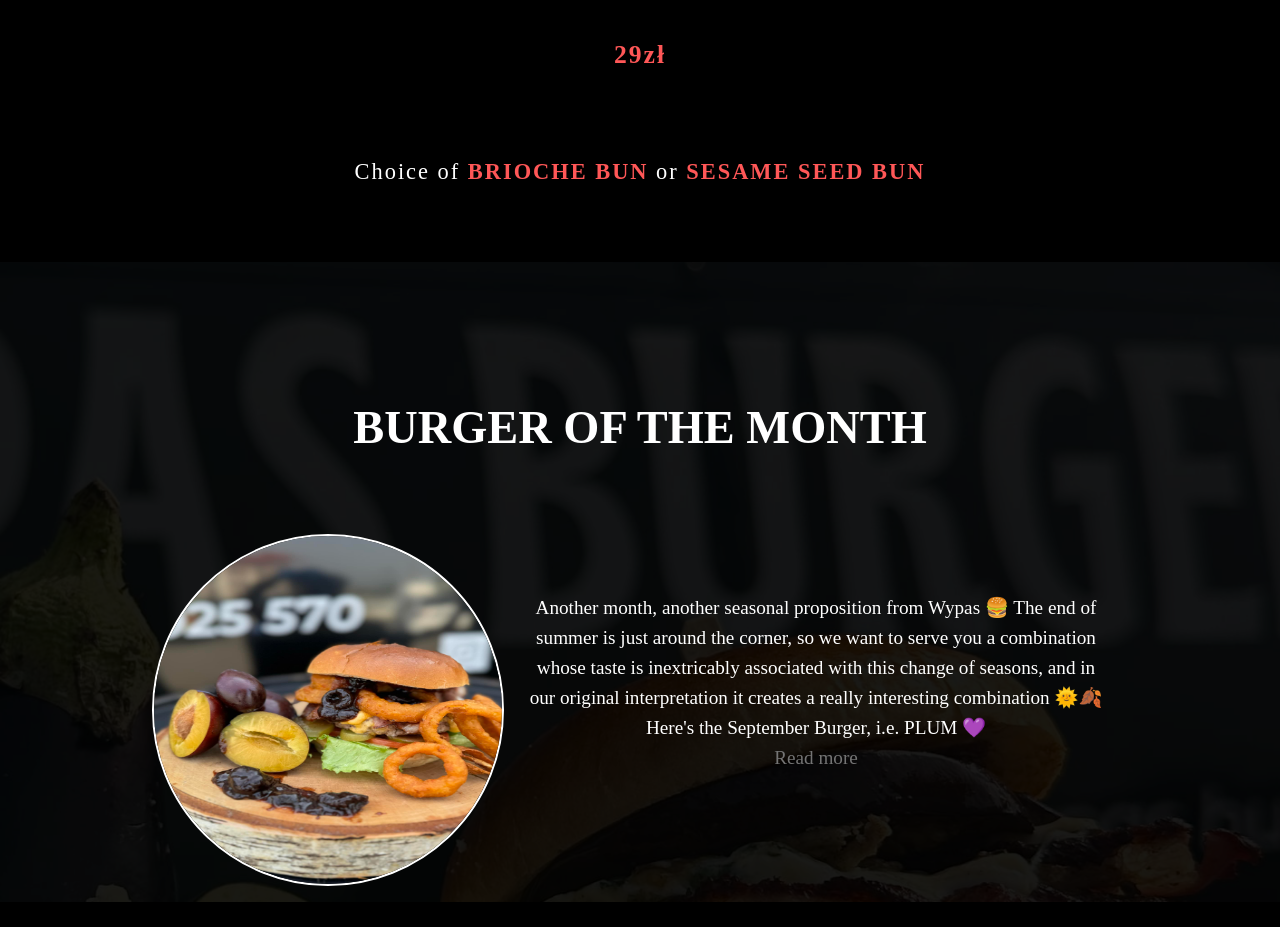
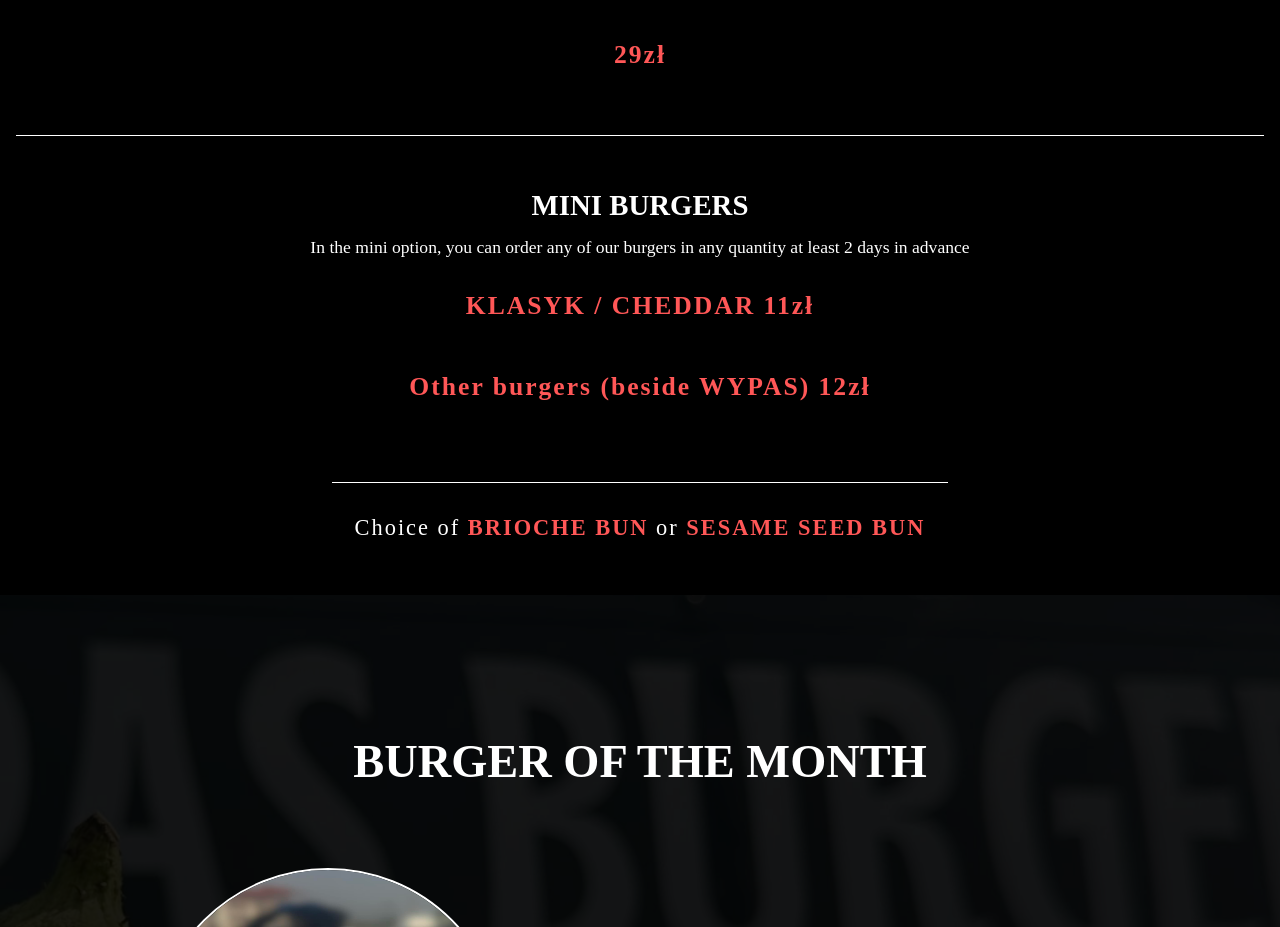
Before and after one commit to FaberNiko/Wypas, a React (Vite) app in the folder wypas/frontend/: page / in a window 1280 px wide. Shown: the part 4750-5677 px from the top of the page. Built offline with nearby package versions, Linux system fonts and the light colour scheme; no server answers; a web font is replaced by a local one.

Commit message:
Update Menu component and styles

```diff
--- a/wypas/frontend/src/components/Menu.jsx
+++ b/wypas/frontend/src/components/Menu.jsx
@@ -48,6 +48,13 @@ export default function Menu() {
 					icons={[vegan]}
 				/>
 				<MenuList title={t("month_burger")} price={29} />
+				<MenuList
+					title={t("mini_burgers")}
+					desc={t("mini_burgers_desc")}
+					price={"KLASYK / CHEDDAR 11"}
+					miniPrice={`${t("other")} 12`}
+
+				/>
 			</motion.div>
 			<p className={styles.trimmings}>
 				<Trans i18nKey="trimmings_text">
@@ -76,7 +83,6 @@ export default function Menu() {
 				initial={{ opacity: 0, x: 50 }}
 				whileInView={{ opacity: 1, x: 0 }}
 				transition={{ type: "spring" }}>
-
 				<motion.button
 					className={` ${styles.button} ${
 						selectedTopic === "burgers" ? `${styles.active}` : ""
--- a/wypas/frontend/src/components/Menu.module.scss
+++ b/wypas/frontend/src/components/Menu.module.scss
@@ -52,7 +52,9 @@
 	.trimmings {
 		color: #fff;
 		margin: 1em;
-		padding-bottom: 2em;
+		padding: 1em;
+		// width: 100%;
+		border-top: 1px solid white;
 		text-align: center;
 		letter-spacing: 2px;
 		line-height: 2;
@@ -112,10 +114,14 @@
 		position: relative;
 		width: 100%;
 
-		width: 100%;
 	}
 
 	.menuTitle {
 		margin-bottom: 1em;
 	}
+
+
+	.trimmings {
+		width: 50%;
+	}
 }
--- a/wypas/frontend/src/components/MenuList.jsx
+++ b/wypas/frontend/src/components/MenuList.jsx
@@ -1,14 +1,10 @@
 import styles from "./MenuList.module.scss";
 import { motion } from "framer-motion";
 
-export default function MenuList({ title, desc, price, icons }) {
+export default function MenuList({ title, desc, price, icons, miniPrice }) {
 	return (
 		<ul className={styles.list}>
-			<motion.li
-				className={styles.listItem}
-				initial={{ opacity: 0, x: -30 }}
-				whileInView={{ opacity: 1, x: 0 }}
-				transition={{ type: "spring", duration: 1, delay: .2 }}>
+			<li className={styles.listItem}>
 				<p className={styles.title}>{title}</p>
 				<div className={styles.menuIcons}>
 					{icons &&
@@ -18,8 +14,9 @@ export default function MenuList({ title, desc, price, icons }) {
 				</div>
 				<p className={styles.description}>{desc}</p>
 				<p className={styles.price}>{price}zł</p>
+				{miniPrice && <p className={styles.price}>{miniPrice}zł</p>}
 				<div className={styles.menuIcons}></div>
-			</motion.li>
+			</li>
 		</ul>
 	);
 }
--- a/wypas/frontend/src/components/MenuList.module.scss
+++ b/wypas/frontend/src/components/MenuList.module.scss
@@ -1,8 +1,7 @@
 .list {
 	list-style: none;
 	// padding-top: 2em;
-	padding-left: 1em;
-	padding-right: 1em;
+	padding: 0 1em;
 
 
 
--- a/wypas/frontend/src/i18n.js
+++ b/wypas/frontend/src/i18n.js
@@ -11,7 +11,8 @@ i18n
 			en: {
 				translation: {
 					home: "Home",
-					headerTxt: "Welcome to Wypas Burger! Visit us and get to know the place created with passion for good food and interesting flavors, by two experienced chefs.",
+					headerTxt:
+						"Welcome to Wypas Burger! Visit us and get to know the place created with passion for good food and interesting flavors, by two experienced chefs.",
 					events: "Events",
 					eventDesc: `One of our food trucks is waiting for you every day at ul. Targowa in Kalwaria, but our second one is waiting to go to you so that he can decorate various events and events with burgers! If you are interested in renting our food truck for your event or have other cooperation proposals, please contact us by phone or e-mail. Rental conditions and costs are determined individually based on the details of the event.`,
 					menu: "Menu",
@@ -43,6 +44,9 @@ i18n
 						"200g beef / cheddar / chorizo / nachos / lettuce / pickles / tomato / red onion / honey mustard sauce",
 					vege_desc:
 						"beet patty / arugula / tomato / red onion / sunflower seeds / cranberry sauce / remoulade sauce",
+					mini_burgers: "Mini burgers",
+					mini_burgers_desc:
+						"In the mini option, you can order any of our burgers in any quantity at least 2 days in advance",
 					trimmings_text:
 						"Choice of <0>brioche bun</0> or <1>sesame seed bun</1>",
 					belgian_fries: "belgian french fries",
@@ -61,12 +65,14 @@ i18n
 					sat: "sat",
 					sun: "sun",
 					read_more: "Read more",
+					other: "Other burgers (beside WYPAS)"
 				},
 			},
 			pl: {
 				translation: {
 					home: "strona główna",
-					headerTxt: "Witamy w Wypas Burger! Odwiedź nas i poznaj miejsce stworzone z pasji do dobrego jedzenia i ciekawych smaków, przez dwóch doświadczonych szefów kuchni.",
+					headerTxt:
+						"Witamy w Wypas Burger! Odwiedź nas i poznaj miejsce stworzone z pasji do dobrego jedzenia i ciekawych smaków, przez dwóch doświadczonych szefów kuchni.",
 					events: "Eventy",
 					eventDesc: `Jeden z naszych food trucków codziennie czeka na Was na Ul. Targowej w Kalwarii, jednak nasz drugi czeka aby wyrusza do was, by móc uświetnić burgerami najróżniejsze wydarzenia i imprezy! Jeśli jesteś zainteresowany wynajęciem naszego food trucka na swój event lub masz inne propozycje współpracy zapraszamy do kontaktu telefonicznego lub mailowego. Warunki i koszty wynajmu ustalane są indywidualnie w oparciu o szczegóły  wydarzenia.`,
 					menu: "menu",
@@ -98,6 +104,9 @@ i18n
 						"wołowina 200g / cheddar / chorizzo / nachosy / sałata / pikle / pomidor / cebula czerwona / sos miodowo-musztardowy",
 					vege_desc:
 						"kotlet buraczany / rukola / pomidor / cebula czerwona / nasiona słonecznika / sos żurawinowy / sos remulada",
+					mini_burgers: "Mini burgery",
+					mini_burgers_desc:
+						"W opcji mini możecie zamówić każdego z naszych burgerów w dowolnej ilości z minimum 2 dnjiowych wyprzedzeniem",
 					trimmings_text:
 						"Do wyboru <0>bułka maślana</0> lub <1>bułka z sezamem</1>",
 					belgian_fries: "frytki belgijskie",
@@ -115,6 +124,7 @@ i18n
 					sat: "sb",
 					sun: "nd",
 					read_more: "Czytaj więcej",
+					other: "Pozostałe (poza burgerem WYPAS)"
 				},
 			},
 		},
```
